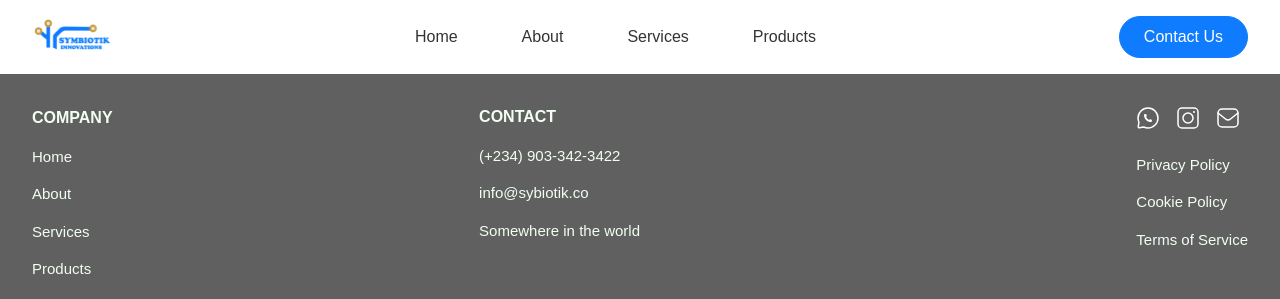
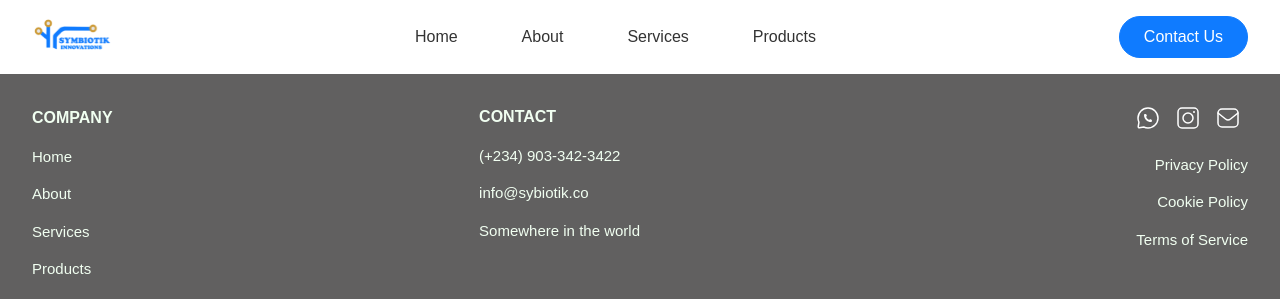
Before and after one commit to itsadaeze/symbiotik, a Next.js app: page / in a window 1280 px wide. Shown: the top 299 px of the page. Built offline with nearby package versions, Linux system fonts and the light colour scheme.

Commit message:
added footer section

```diff
--- a/src/app/components/layouts/footer.tsx
+++ b/src/app/components/layouts/footer.tsx
@@ -36,7 +36,7 @@ const Footer = () => {
               <Image src={icons.gmail} alt="gmail" width={24} height={24} />
             </a>
           </div>
-          <div className="flex flex-col gap-4 text-black items-center md:items-start text-sm">
+          <div className="flex flex-col gap-4 text-black items-center md:items-end text-sm">
           <p className="text-[#F1FFF1] font-medium text-[15px]">Privacy Policy</p>
           <p className="text-[#F1FFF1] font-medium text-[15px]">Cookie Policy</p>
           <p className="text-[#F1FFF1] font-medium text-[15px]">Terms of Service</p>
```
